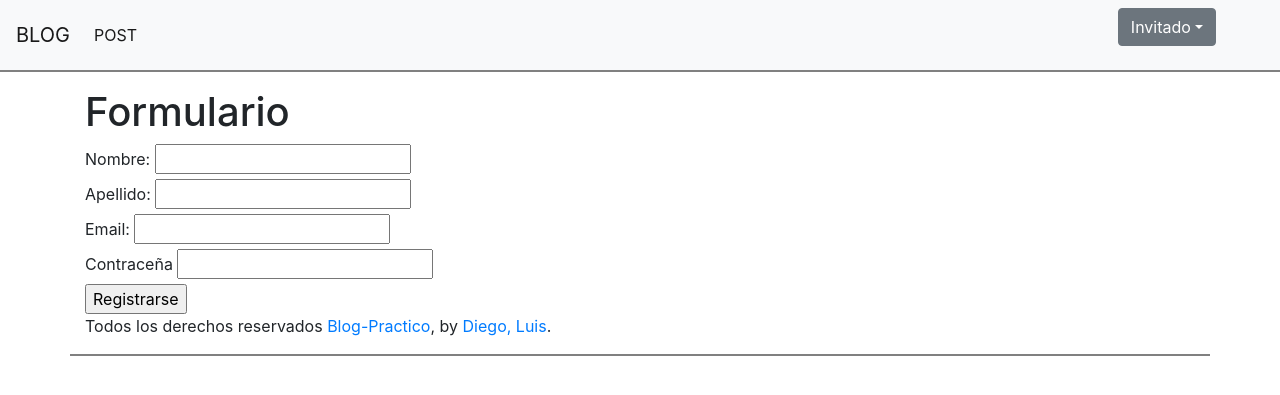
After one commit to bymahak4/Blog-PHP, a PHP site: template views/usuario/formulario.php in a window 1280 px wide. The commit adds this page. Shown: the top 395 px of the page. Run offline with PHP 8.4, Linux system fonts and the light colour scheme; the template is opened without the code that fills it, so the values that code supplies are empty; some libraries are stand-ins or nearby versions.

Commit message:
Formulario de usuario

```diff
--- /dev/null
+++ b/config/parameters.php
@@ -0,0 +1 @@
+<?php
--- /dev/null
+++ b/views/usuario/formulario.php
@@ -0,0 +1,17 @@
+<h1>Formulario</h1>
+
+<form action="index.php?controller=usuario&action=save" method="POST">
+    <label for="nombre">Nombre:</label>
+    <input type="text" name="nombre" require/><br>
+
+    <label for="apellido">Apellido:</label>
+    <input type="text" name="apellido" require/><br>
+
+    <label for="email">Email:</label>
+    <input type="email" name="email" require/><br>
+
+    <label for="contraceña">Contraceña</label>
+    <input type="password" name="password" require/><br>
+
+    <input type="submit" value="Registrarse"/>
+</form>
```
Also changed, not shown: controllers/usuarioController.php (+9 -0 lines), index.php (+6 -2 lines), views/login.php (deleted), views/usuario/login.php (added).
